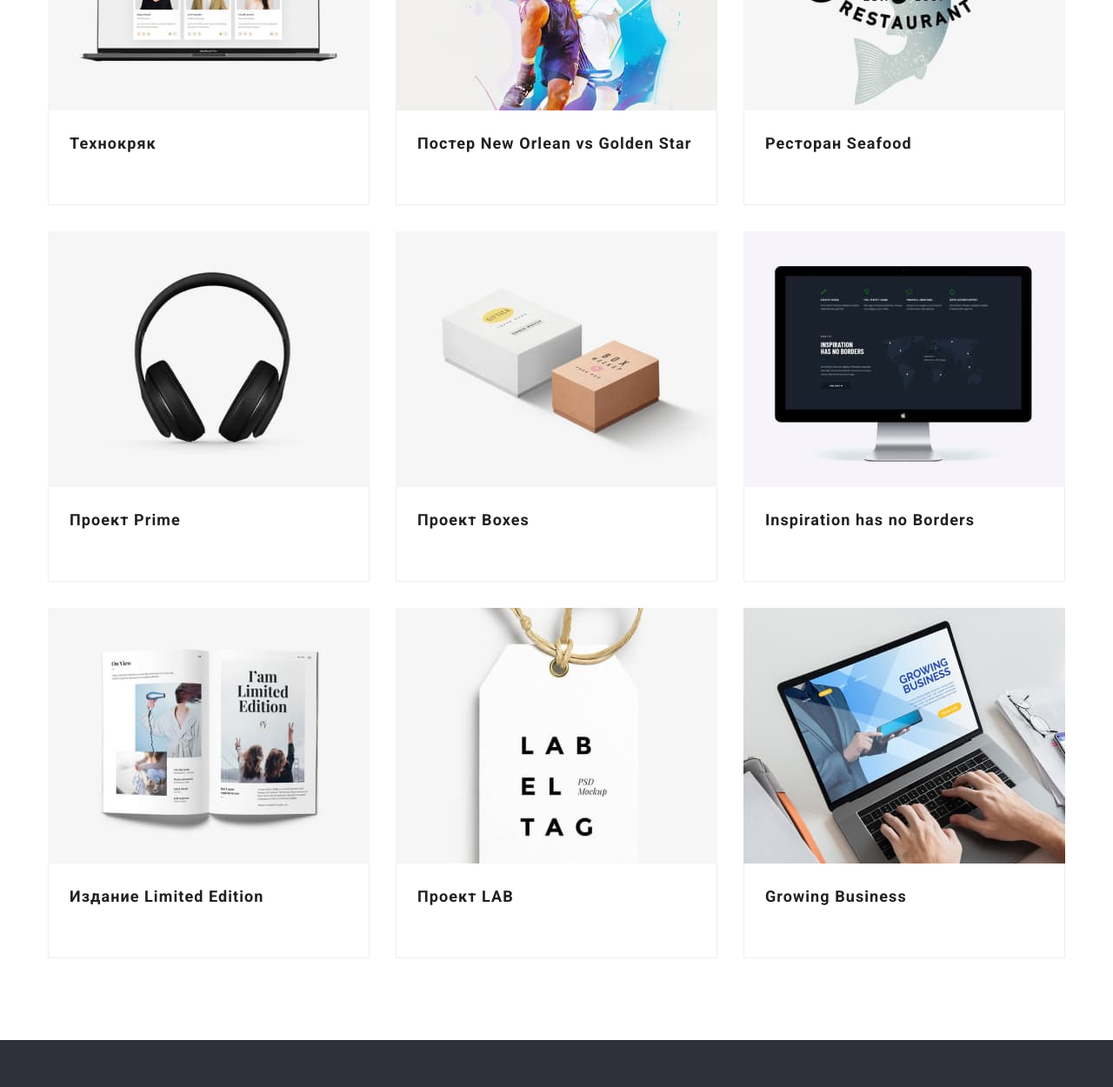
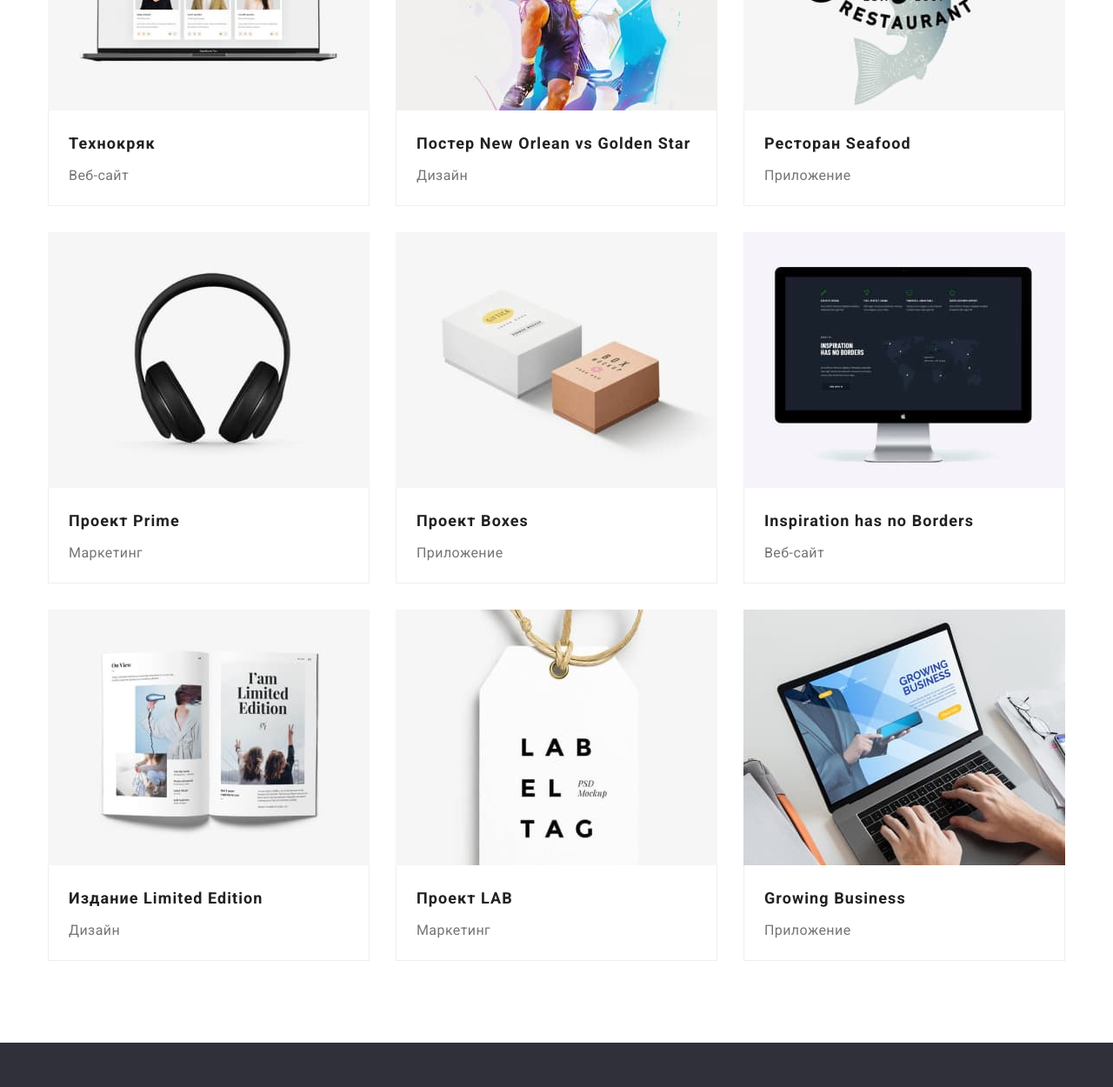
Before and after one commit to Volodymyr-Zastavniuk/goit-markup-hw-05, a plain HTML site: page portfolio.html in a window 1280 px wide. Shown: the part 430-1680 px from the top of the page at 87% size. Drawn offline with nearby package versions, Linux system fonts and the light colour scheme.

Commit message:
Исправляет цвет текста в карточке дз-5

```diff
--- a/css/styles.css
+++ b/css/styles.css
@@ -23,6 +23,7 @@
 
   --transition-duration-function: 250ms cubic-bezier(0.4, 0, 0.2, 1);
 }
+
 /*  Сброс стилей*/
 
 /* *,
@@ -62,20 +63,24 @@ body {
   font-size: 14px;
   letter-spacing: 0.03em;
 }
+
 .title {
   color: var(--title-text-color);
   font-weight: 700;
 }
+
 .link {
   text-decoration: none;
   font-style: normal;
   color: inherit;
   transition: color var(--transition-duration-function);
 }
+
 .link:hover,
 .link:focus {
   color: var(--accent-color);
 }
+
 .list {
   list-style: none;
   padding-left: 0;
@@ -95,16 +100,19 @@ body {
   clip: rect(0 0 0 0);
   overflow: hidden;
 }
+
 .container {
   max-width: 1200px;
   padding: 0 15px;
   margin-left: auto;
   margin-right: auto;
 }
+
 .section {
   padding-top: 94px;
   padding-bottom: 94px;
 }
+
 /* Лого и навигация */
 .header {
   border-bottom: 1px solid var(--header-frame-color);
@@ -119,6 +127,7 @@ body {
   font-size: 26px;
   line-height: 1.19;
 }
+
 .logo-top {
   margin-right: 93px;
 }
@@ -126,12 +135,14 @@ body {
 .accent {
   color: var(--accent-color);
 }
+
 .nav,
 .main-nav,
 .nav-list {
   display: flex;
   align-items: center;
 }
+
 .main-nav {
   margin-right: auto;
 }
@@ -151,6 +162,7 @@ body {
 .nav-link.current {
   color: var(--accent-color);
 }
+
 .nav-link.current::after {
   content: '';
   position: absolute;
@@ -162,7 +174,8 @@ body {
   border-radius: 2px;
   background-color: var(--accent-color);
 }
-.nav-list > li:not(:last-child) {
+
+.nav-list>li:not(:last-child) {
   margin-right: 50px;
 }
 
@@ -199,6 +212,7 @@ body {
   background-position: center;
   background-size: cover;
 }
+
 .hero-title {
   max-width: 696px;
   margin: 0 auto 30px;
@@ -212,6 +226,7 @@ body {
   letter-spacing: 0.06em;
   text-transform: uppercase;
 }
+
 .button {
   padding: 10px 32px;
   color: var(--white-color);
@@ -230,6 +245,7 @@ body {
   transition: color var(--transition-duration-function),
     background-color var(--transition-duration-function);
 }
+
 .button:hover,
 .button:focus {
   color: var(--white-color);
@@ -244,13 +260,16 @@ body {
   line-height: 1.14;
   text-transform: uppercase;
 }
+
 .features-list {
   display: flex;
   line-height: 1.71;
 }
+
 .features-text {
   margin-bottom: 0px;
 }
+
 .features-item {
   max-width: 270px;
 }
@@ -258,6 +277,7 @@ body {
 .features-item:not(:last-child) {
   margin-right: 30px;
 }
+
 .features-thumb {
   display: flex;
   justify-content: center;
@@ -279,6 +299,7 @@ body {
 .tasks {
   padding-top: 0px;
 }
+
 .tasks-title,
 .team-title,
 .customer-title {
@@ -287,15 +308,19 @@ body {
   text-align: center;
   margin-bottom: 50px;
 }
+
 .tasks-list {
   display: flex;
 }
-.tasks-list > li:not(:last-child) {
+
+.tasks-list>li:not(:last-child) {
   margin-right: 30px;
 }
+
 .tasks-item {
   position: relative;
 }
+
 .tasks-content {
   display: flex;
   justify-content: center;
@@ -321,6 +346,7 @@ body {
   line-height: 1.18;
   text-align: center;
 }
+
 .team-name {
   margin-bottom: 10px;
   font-weight: 500;
@@ -336,9 +362,11 @@ body {
 .team-position {
   margin-bottom: 0;
 }
+
 .team-content {
   padding: 30px 10px;
 }
+
 .team-card {
   max-width: 270px;
   background-color: var(--bg-main-color);
@@ -346,15 +374,18 @@ body {
     0px 2px 1px rgba(0, 0, 0, 0.2);
   border-radius: 0px 0px 4px 4px;
 }
+
 .team-card:not(:last-of-type) {
   margin-right: 30px;
 }
+
 .team-social-list {
   display: flex;
   gap: 10px;
   justify-content: center;
   margin-top: 16px;
 }
+
 .team-social-link {
   display: flex;
   justify-content: center;
@@ -370,6 +401,7 @@ body {
   transition: color var(--transition-duration-function),
     background-color var(--transition-duration-function);
 }
+
 .team-social-link:hover,
 .team-social-link:focus {
   background-color: var(--accent-color);
@@ -381,6 +413,7 @@ body {
   width: 20px;
   height: 20px;
 }
+
 /* Постоянные клиенты */
 .customer-list {
   display: flex;
@@ -390,6 +423,7 @@ body {
   font-style: normal;
   color: inherit;
 }
+
 .customer-link {
   display: flex;
   justify-content: center;
@@ -406,11 +440,13 @@ body {
   transition: color var(--transition-duration-function),
     border-color var(--transition-duration-function);
 }
+
 .customer-link:hover,
 .customer-link:focus {
   color: var(--accent-color);
   border-color: var(--accent-color);
 }
+
 .customer-icon {
   fill: currentColor;
   width: 106px;
@@ -422,10 +458,12 @@ body {
   padding: 60px 0;
   background-color: var(--bg-hero-footer-color);
 }
+
 .footer .container {
   display: flex;
   align-items: flex-start;
 }
+
 .logo-bottom {
   display: inline-block;
   margin-bottom: 20px;
@@ -437,12 +475,14 @@ body {
   color: var(--white-color);
   line-height: 1.71;
 }
+
 .footer-link {
   display: inline-block;
   margin-top: 9px;
   color: var(--third-text-color);
   line-height: 1.71;
 }
+
 .footer-social {
   margin-top: 12px;
   margin-left: 70px;
@@ -455,12 +495,14 @@ body {
   line-height: 1.14;
   text-transform: uppercase;
 }
+
 .footer-social-list {
   display: flex;
   gap: 10px;
   justify-content: center;
   margin-top: 20px;
 }
+
 .footer-social-link {
   display: flex;
   justify-content: center;
@@ -476,6 +518,7 @@ body {
   transition: color var(--transition-duration-function),
     background-color var(--transition-duration-function);
 }
+
 .footer-social-link:hover,
 .footer-social-link:focus {
   background-color: var(--accent-color);
@@ -508,9 +551,11 @@ body {
   pointer-events: none;
   visibility: hidden;
 }
+
 .backdrop.is-hidden .modal {
   transform: translate(-50%, -50%) scale(0.8);
 }
+
 .modal {
   position: absolute;
   top: 50%;
@@ -528,6 +573,7 @@ body {
   transform: translate(-50%, -50%) scale(1);
   transition: transform var(--transition-duration-function);
 }
+
 .modal-button {
   display: flex;
   justify-content: center;
@@ -547,11 +593,13 @@ body {
   transition: border-color var(--transition-duration-function),
     color var(--transition-duration-function);
 }
+
 .modal-icon-close {
   fill: currentColor;
   width: 18px;
   height: 18px;
 }
+
 .modal-button:hover,
 .modal-button:focus {
   border-color: var(--accent-color);
@@ -565,7 +613,8 @@ body {
   justify-content: center;
   margin-bottom: 50px;
 }
-.button-list > li:not(:last-child) {
+
+.button-list>li:not(:last-child) {
   margin-right: 8px;
 }
 
@@ -588,6 +637,7 @@ body {
     background-color var(--transition-duration-function),
     box-shadow var(--transition-duration-function);
 }
+
 .portfolio-button:hover,
 .portfolio-button:focus {
   color: var(--white-color);
@@ -595,23 +645,27 @@ body {
   box-shadow: 0px 3px 1px rgba(0, 0, 0, 0.1), 0px 1px 2px rgba(0, 0, 0, 0.08),
     0px 2px 2px rgba(0, 0, 0, 0.12);
 }
+
 .examples {
   font-size: 16px;
   line-height: 1.87;
 }
+
 .examples-list {
   display: flex;
   flex-wrap: wrap;
 
   margin: -15px;
 }
+
 .examples-title {
   margin-bottom: 4px;
   font-size: 18px;
   line-height: 2;
   letter-spacing: 0.06em;
 }
-.examples-text {
+
+.examples-type {
   margin-bottom: 0;
 }
 
@@ -620,6 +674,7 @@ body {
   flex-basis: calc(100% / 3 - 30px);
   transition: box-shadow var(--transition-duration-function);
 }
+
 .examples-card:hover {
   box-shadow: 0px 1px 1px rgba(0, 0, 0, 0.12), 0px 4px 4px rgba(0, 0, 0, 0.06),
     1px 4px 6px rgba(0, 0, 0, 0.16);
@@ -629,6 +684,7 @@ body {
   position: relative;
   overflow: hidden;
 }
+
 .examples-description {
   display: flex;
   justify-content: center;
@@ -648,6 +704,7 @@ body {
   transition: transform var(--transition-duration-function),
     opacity var(--transition-duration-function);
 }
+
 .examples-text {
   max-height: 100%;
   font-size: 18px;
@@ -661,7 +718,7 @@ body {
 }
 
 .examples-content {
-  padding: 20px 24px;
+  padding: 20px 23px 19px;
   border-left: 1px solid var(--examples-frame-color);
   border-right: 1px solid var(--examples-frame-color);
   border-bottom: 1px solid var(--examples-frame-color);
--- a/portfolio.html
+++ b/portfolio.html
@@ -75,7 +75,7 @@
 
               <div class="examples-content">
                 <h2 class="title examples-title">Технокряк</h2>
-                <p class="examples-text">Веб-сайт</p>
+                <p class="examples-type">Веб-сайт</p>
               </div>
             </li>
 
@@ -99,7 +99,7 @@
               </div>
               <div class="examples-content">
                 <h2 class="title examples-title">Постер New Orlean vs Golden Star</h2>
-                <p class="examples-text">Дизайн</p>
+                <p class="examples-type">Дизайн</p>
               </div>
             </li>
 
@@ -120,7 +120,7 @@
               </div>
               <div class="examples-content">
                 <h2 class="title examples-title">Ресторан Seafood</h2>
-                <p class="examples-text">Приложение</p>
+                <p class="examples-type">Приложение</p>
               </div>
             </li>
 
@@ -137,7 +137,7 @@
               </div>
               <div class="examples-content">
                 <h2 class="title examples-title">Проект Prime</h2>
-                <p class="examples-text">Маркетинг</p>
+                <p class="examples-type">Маркетинг</p>
               </div>
             </li>
 
@@ -158,7 +158,7 @@
               </div>
               <div class="examples-content">
                 <h2 class="title examples-title">Проект Boxes</h2>
-                <p class="examples-text">Приложение</p>
+                <p class="examples-type">Приложение</p>
               </div>
             </li>
 
@@ -179,7 +179,7 @@
               </div>
               <div class="examples-content">
                 <h2 class="title examples-title">Inspiration has no Borders</h2>
-                <p class="examples-text">Веб-сайт</p>
+                <p class="examples-type">Веб-сайт</p>
               </div>
             </li>
 
@@ -200,7 +200,7 @@
               </div>
               <div class="examples-content">
                 <h2 class="title examples-title">Издание Limited Edition</h2>
-                <p class="examples-text">Дизайн</p>
+                <p class="examples-type">Дизайн</p>
               </div>
             </li>
 
@@ -217,7 +217,7 @@
               </div>
               <div class="examples-content">
                 <h2 class="title examples-title">Проект LAB</h2>
-                <p class="examples-text">Маркетинг</p>
+                <p class="examples-type">Маркетинг</p>
               </div>
             </li>
 
@@ -238,7 +238,7 @@
               </div>
               <div class="examples-content">
                 <h2 class="title examples-title">Growing Business</h2>
-                <p class="examples-text">Приложение</p>
+                <p class="examples-type">Приложение</p>
               </div>
             </li>
           </ul>
```
Also changed, not shown: .prettierrc.json.
